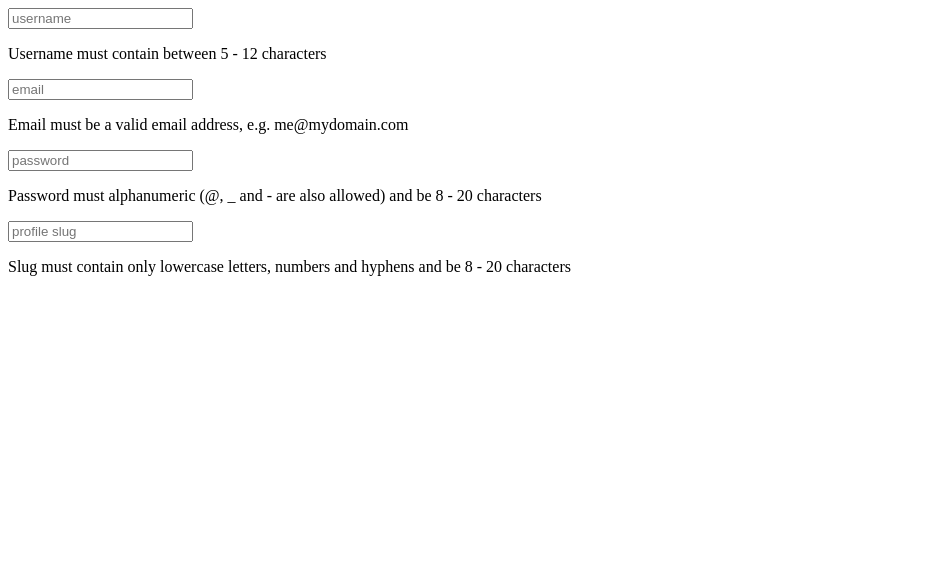
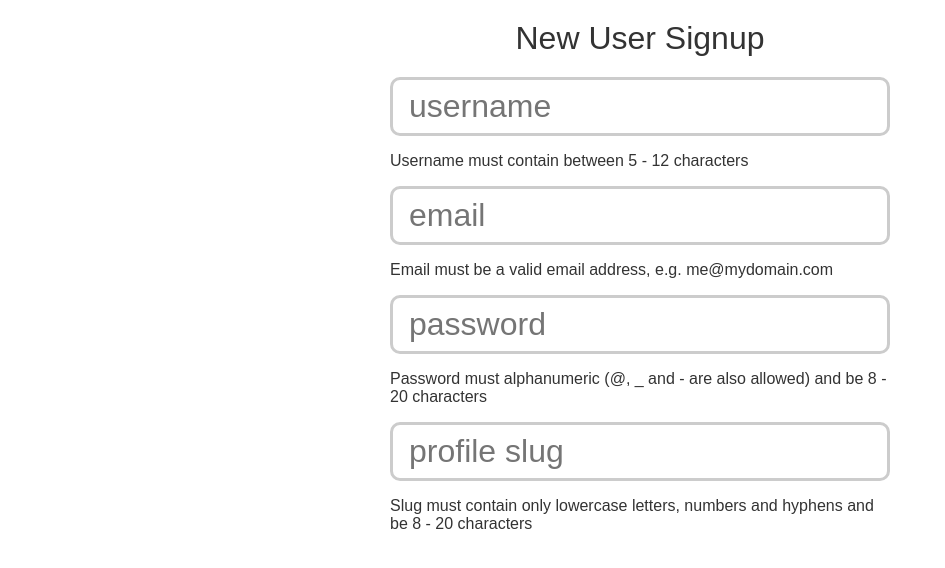
Before and after one commit to ghost-goblin/form-validator, a plain HTML site: page index.html in a window 1280 px wide. Shown: the whole page, without its empty margins (0-945 px from the left). Drawn offline with Linux system fonts and the light colour scheme.

Commit message:
first commit

```diff
--- a/index.html
+++ b/index.html
@@ -9,6 +9,7 @@
 </head>
 
 <body>
+    <h1>New User Signup</h1>
     <form>
         <input type="text" name="username" placeholder="username">
         <p>Username must contain between 5 - 12 characters</p>
--- a/styles.css
+++ b/styles.css
@@ -0,0 +1,24 @@
+body{
+    font-family: arial;
+    color: #333;
+}
+h1{
+    font-weight: normal;
+    margin: 20px auto;
+    text-align: center;
+}
+form{
+    width: 500px;
+    margin: 20px auto;
+}
+input{
+    display: block;
+    padding: 8px 16px;
+    font-size: 2em;
+    margin: 10px auto;
+    width: 100%;
+    box-sizing: border-box;
+    border-radius: 10px;
+    border: 3px solid #ccc;
+    outline: none !important;
+}
--- a/validation.js
+++ b/validation.js
@@ -0,0 +1 @@
+let reg = /[a-z]/gi
```
